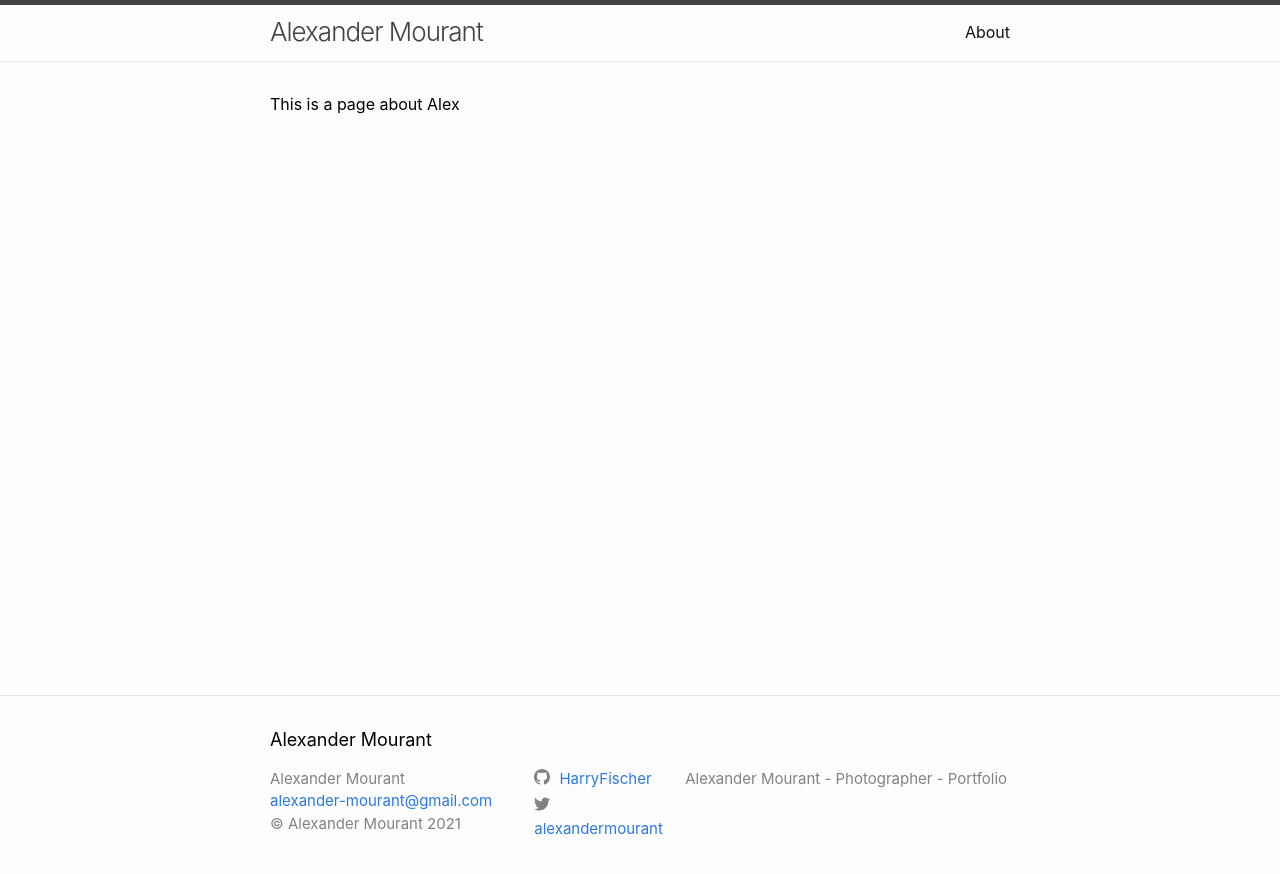
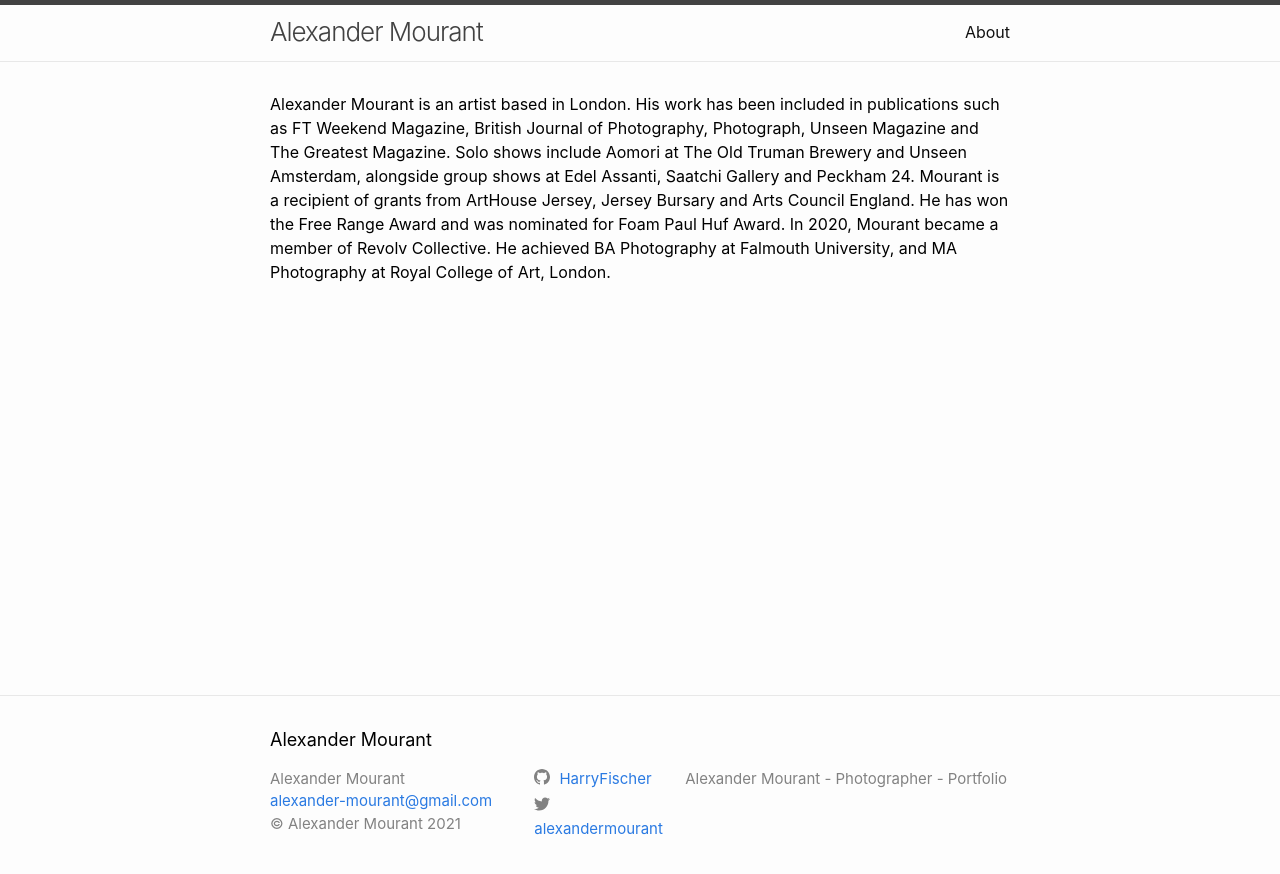
Before and after one commit to HarryFischer/alexandermourant, a Jekyll site: the page built from about.markdown, in a window 1280 px wide. Shown: the top 874 px of the page. Built offline with Jekyll 4.4.1, drawn with Linux system fonts in a browser that asks for light colours.

Commit message:
Updated About

```diff
--- a/about.markdown
+++ b/about.markdown
@@ -4,4 +4,4 @@ permalink: "/about/"
 layout: default
 ---
 
-This is a page about Alex
+Alexander Mourant is an artist based in London. His work has been included in publications such as FT Weekend Magazine, British Journal of Photography, Photograph, Unseen Magazine and The Greatest Magazine. Solo shows include Aomori at The Old Truman Brewery and Unseen Amsterdam, alongside group shows at Edel Assanti, Saatchi Gallery and Peckham 24. Mourant is a recipient of grants from ArtHouse Jersey, Jersey Bursary and Arts Council England. He has won the Free Range Award and was nominated for Foam Paul Huf Award. In 2020, Mourant became a member of Revolv Collective. He achieved BA Photography at Falmouth University, and MA Photography at Royal College of Art, London.
```
